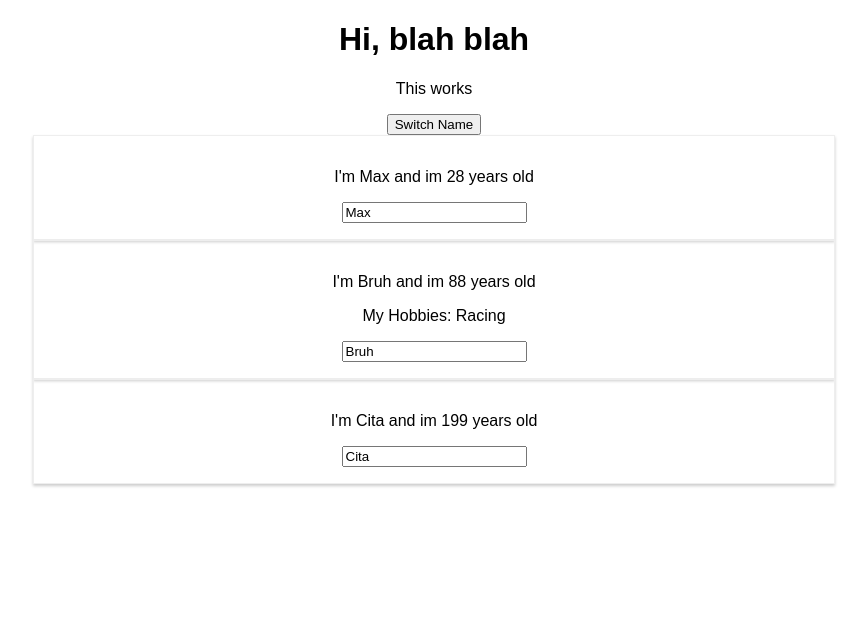
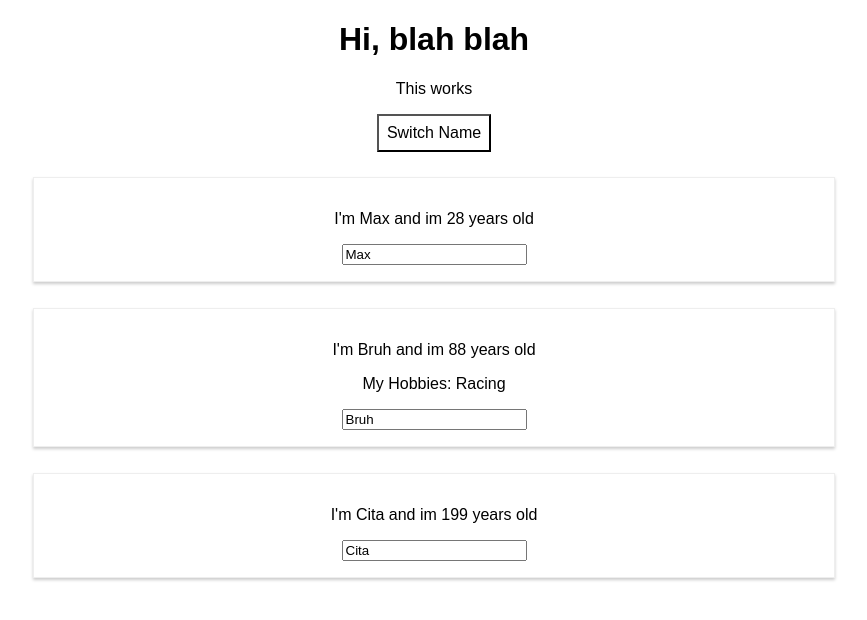
Before and after one commit to amiclot/practicereactapp, a React (Create React App) app: page / in a window 1280 px wide. Shown: the top 620 px of the page, without its empty margins (206-1073 px from the left). Built offline with nearby package versions, Linux system fonts and the light colour scheme.

Commit message:
add css second way

```diff
--- a/src/App.js
+++ b/src/App.js
@@ -35,11 +35,21 @@ class App extends Component {
   }
 
   render() {
+
+    const style = {
+      backgroundColor: 'white',
+      font: 'inherit',
+      border: '1x solid blue',
+      padding: '8px'
+    };
+
     return (
       <div className="App">
         <h1>Hi, blah blah</h1>
         <p>This works</p>
-        <button onClick={() => this.switchNameHandler('Bling Blow')}>Switch Name</button>
+        <button
+        style={style}
+        onClick={() => this.switchNameHandler('Bling Blow')}>Switch Name</button>
         <Person
           name={this.state.persons[0].name}
           age={this.state.persons[0].age}/>
--- a/src/Person/Person.css
+++ b/src/Person/Person.css
@@ -5,4 +5,5 @@
 	box-shadow: 0 2px 3px #ccc;
 	padding: 16px;
 	text-align: center;
+	margin-top: 2%;
 }
```
